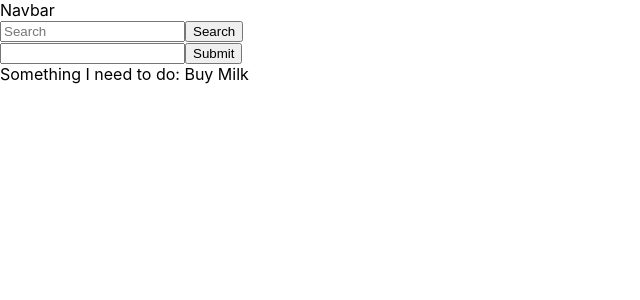
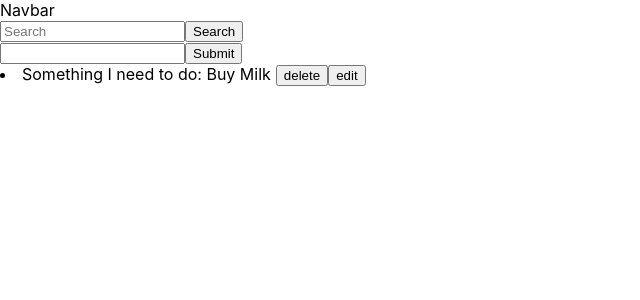
Before and after one commit to hamster-immersives/react-simple-todo, a React (Create React App) app: page / in a window 1280 px wide. Shown: the top 300 px of the page, without its empty margins (0-640 px from the left). Built offline with nearby package versions, Linux system fonts and the light colour scheme; the HTML template or start-up script is replaced by a standard one.

Commit message:
add delete and edit

```diff
--- a/src/App.js
+++ b/src/App.js
@@ -25,12 +25,10 @@ class App extends Component {
     }
     let currentItem = Object.assign([], this.state.todo);
     currentItem.push(newItem);
-
     this.setState({
       todo: currentItem
     })
   }
-
   render() {
     return (
       <div>
@@ -38,6 +36,7 @@ class App extends Component {
         <TaskInput
           handleSubmit={this.handleSubmit}
         />
+
         {
           this.state.todo.map((element) => {
             return (
@@ -48,6 +47,7 @@ class App extends Component {
             )
           })
         }
+
       </div>
     );
   }
--- a/src/components/container/TaskInput.js
+++ b/src/components/container/TaskInput.js
@@ -13,7 +13,9 @@ export default class TaskInput extends Component {
 
 	handleSubmit = (event) => {
 			event.preventDefault();
+
 			this.props.handleSubmit(this.state.task)
+
 			this.formSubmit.reset();
 	}
 
--- a/src/components/view/TaskView.js
+++ b/src/components/view/TaskView.js
@@ -2,9 +2,19 @@ import React, { Component } from 'react';
 
 const TaskView = (props) => {
     return (
-        <div>
+        <li className="list-group-item">
             Something I need to do: {props.task}
-        </div>
+            <input
+                type="button"
+                className="float-right btn btn-danger btn-sm"
+                value="delete"
+                style={{textAlign: 'center', marginLeft: 5}} />
+            <input
+                type="button"
+                className="float-right btn btn-info btn-sm"
+                value="edit"
+                style={{textAlign: 'center'}} />
+        </li>
     )
 }
 
```
